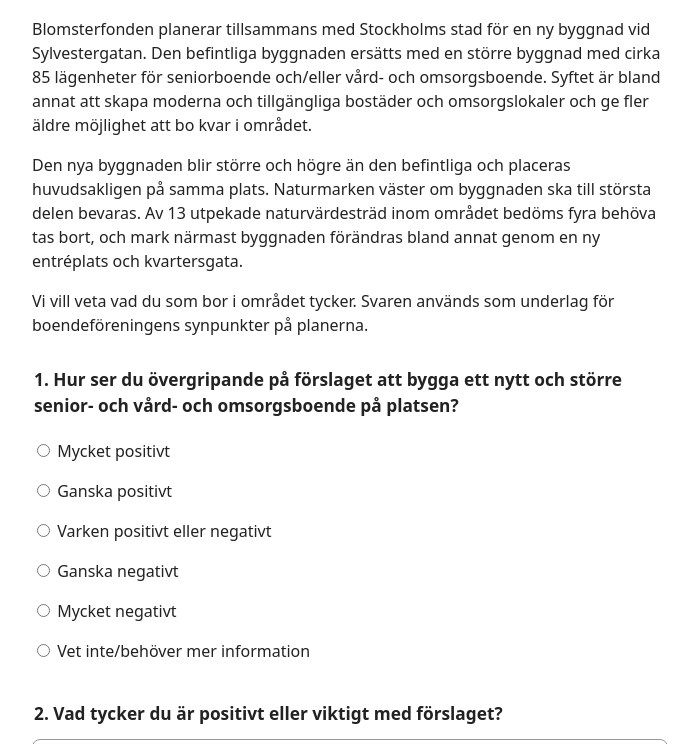
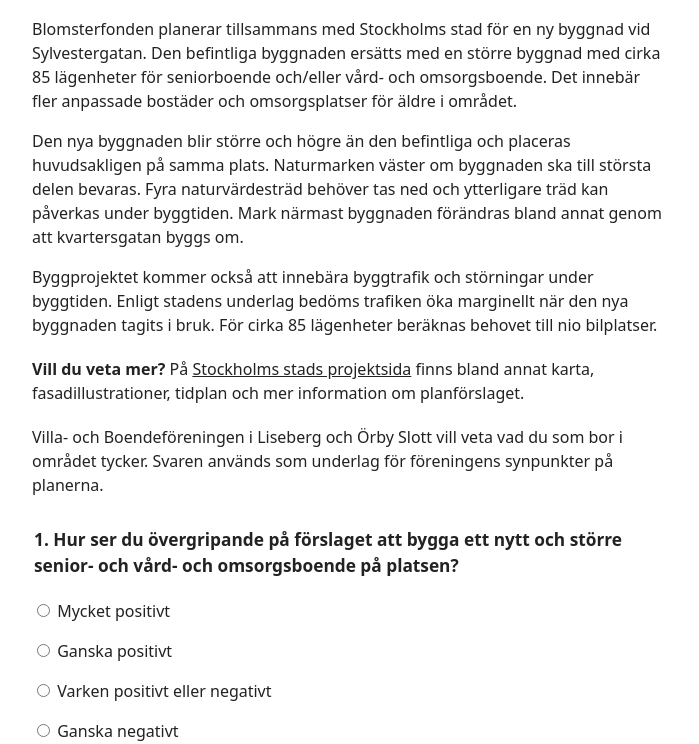
Before and after one commit to annaardin/liseberg-enkat, a plain HTML site: page index.html in a window 1280 px wide. Shown: the part 165-909 px from the top of the page, without its empty margins (290-989 px from the left). Drawn offline with Linux system fonts and the light colour scheme.

Commit message:
Uppdatera enkättext och lägg till länk till Stockholms stad

```diff
--- a/index.html
+++ b/index.html
@@ -6,19 +6,21 @@
 main{background:white;padding:clamp(20px,5vw,42px);border-radius:16px}h1{line-height:1.15}fieldset{border:0;padding:0;margin:30px 0}legend{font-weight:700;font-size:1.08rem;margin-bottom:12px}
 label.option{display:block;padding:8px 0}textarea{width:100%;box-sizing:border-box;min-height:120px;padding:12px;font:inherit;border:1px solid #999;border-radius:8px}
 button{font:inherit;font-weight:700;padding:12px 20px;border:0;border-radius:8px;background:#222;color:white;cursor:pointer}
-.small{font-size:.9rem;color:#555}.hidden{display:none}#status{margin-top:16px;font-weight:600}
+a{color:inherit}.more{margin:20px 0}.small{font-size:.9rem;color:#555}.hidden{display:none}#status{margin-top:16px;font-weight:600}
 </style></head><body><main>
 <h1>Vad tycker du om planerna vid Blomsterfonden?</h1>
-<p>Blomsterfonden planerar tillsammans med Stockholms stad för en ny byggnad vid Sylvestergatan. Den befintliga byggnaden ersätts med en större byggnad med cirka 85 lägenheter för seniorboende och/eller vård- och omsorgsboende. Syftet är bland annat att skapa moderna och tillgängliga bostäder och omsorgslokaler och ge fler äldre möjlighet att bo kvar i området.</p>
-<p>Den nya byggnaden blir större och högre än den befintliga och placeras huvudsakligen på samma plats. Naturmarken väster om byggnaden ska till största delen bevaras. Av 13 utpekade naturvärdesträd inom området bedöms fyra behöva tas bort, och mark närmast byggnaden förändras bland annat genom en ny entréplats och kvartersgata.</p>
-<p>Vi vill veta vad du som bor i området tycker. Svaren används som underlag för boendeföreningens synpunkter på planerna.</p>
+<p>Blomsterfonden planerar tillsammans med Stockholms stad för en ny byggnad vid Sylvestergatan. Den befintliga byggnaden ersätts med en större byggnad med cirka 85 lägenheter för seniorboende och/eller vård- och omsorgsboende. Det innebär fler anpassade bostäder och omsorgsplatser för äldre i området.</p>
+<p>Den nya byggnaden blir större och högre än den befintliga och placeras huvudsakligen på samma plats. Naturmarken väster om byggnaden ska till största delen bevaras. Fyra naturvärdesträd behöver tas ned och ytterligare träd kan påverkas under byggtiden. Mark närmast byggnaden förändras bland annat genom att kvartersgatan byggs om.</p>
+<p>Byggprojektet kommer också att innebära byggtrafik och störningar under byggtiden. Enligt stadens underlag bedöms trafiken öka marginellt när den nya byggnaden tagits i bruk. För cirka 85 lägenheter beräknas behovet till nio bilplatser.</p>
+<p class="more"><strong>Vill du veta mer?</strong> På <a href="https://vaxer.stockholm/projekt/liseberg/seniorboende-vid-sylvestergatan/" target="_blank" rel="noopener">Stockholms stads projektsida</a> finns bland annat karta, fasadillustrationer, tidplan och mer information om planförslaget.</p>
+<p>Villa- och Boendeföreningen i Liseberg och Örby Slott vill veta vad du som bor i området tycker. Svaren används som underlag för föreningens synpunkter på planerna.</p>
 <form id="survey">
 <fieldset><legend>1. Hur ser du övergripande på förslaget att bygga ett nytt och större senior- och vård- och omsorgsboende på platsen?</legend>
-<label class="option"><input type="radio" name="installning" value="Mycket positivt" required> Mycket positivt</label><label class="option"><input type="radio" name="installning" value="Ganska positivt" required> Ganska positivt</label><label class="option"><input type="radio" name="installning" value="Varken positivt eller negativt" required> Varken positivt eller negativt</label><label class="option"><input type="radio" name="installning" value="Ganska negativt" required> Ganska negativt</label><label class="option"><input type="radio" name="installning" value="Mycket negativt" required> Mycket negativt</label><label class="option"><input type="radio" name="installning" value="Vet inte/behöver mer information" required> Vet inte/behöver mer information</label>
+<label class="option"><input type="radio" name="installning" value="Mycket positivt" required> Mycket positivt</label><label class="option"><input type="radio" name="installning" value="Ganska positivt" required> Ganska positivt</label><label class="option"><input type="radio" name="installning" value="Varken positivt eller negativt" required> Varken positivt eller negativt</label><label class="option"><input type="radio" name="installning" value="Ganska negativt" required> Ganska negativt</label><label class="option"><input type="radio" name="installning" value="Mycket negativt" required> Mycket negativt</label><label class="option"><input type="radio" name="installning" value="Vet inte eller behöver mer information" required> Vet inte eller behöver mer information</label>
 </fieldset>
 <fieldset><legend>2. Vad tycker du är positivt eller viktigt med förslaget?</legend><textarea name="positivt" placeholder="Skriv gärna med egna ord"></textarea></fieldset>
 <fieldset><legend>3. Finns det något i förslaget som du är orolig för eller tycker borde förändras?</legend><textarea name="oro" placeholder="Skriv gärna med egna ord"></textarea></fieldset>
-<fieldset><legend>4. Om boendeföreningen lämnar synpunkter på detaljplanen, vad tycker du framför allt att vi ska försöka påverka?</legend><textarea name="paverka" placeholder="Skriv gärna med egna ord"></textarea></fieldset>
+<fieldset><legend>4. Om Villa- och Boendeföreningen lämnar synpunkter på detaljplanen, vad tycker du framför allt att vi ska försöka påverka?</legend><textarea name="paverka" placeholder="Skriv gärna med egna ord"></textarea></fieldset>
 <button type="submit">Skicka svar</button><p id="status" aria-live="polite"></p>
 </form></main>
 <script>
```
